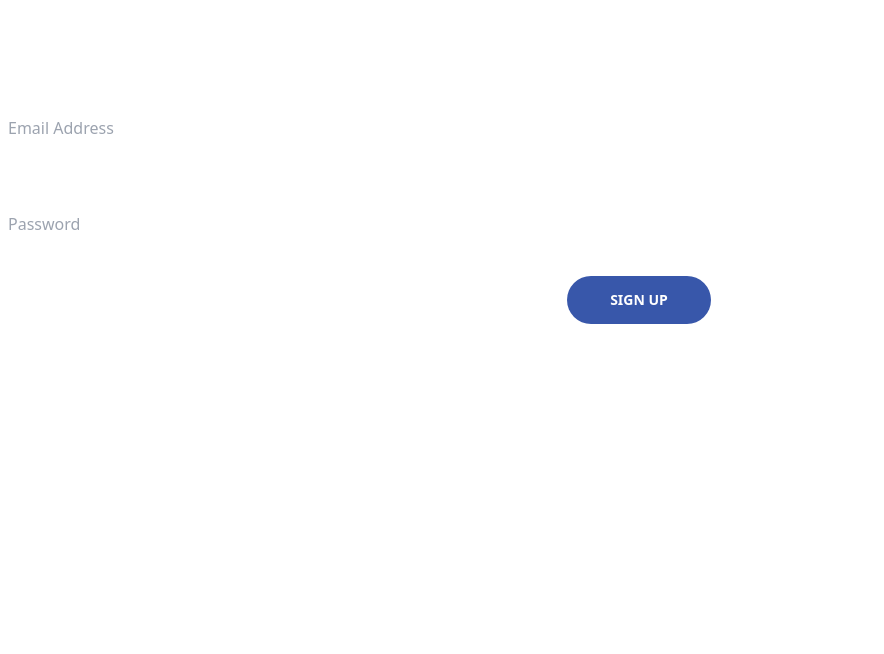
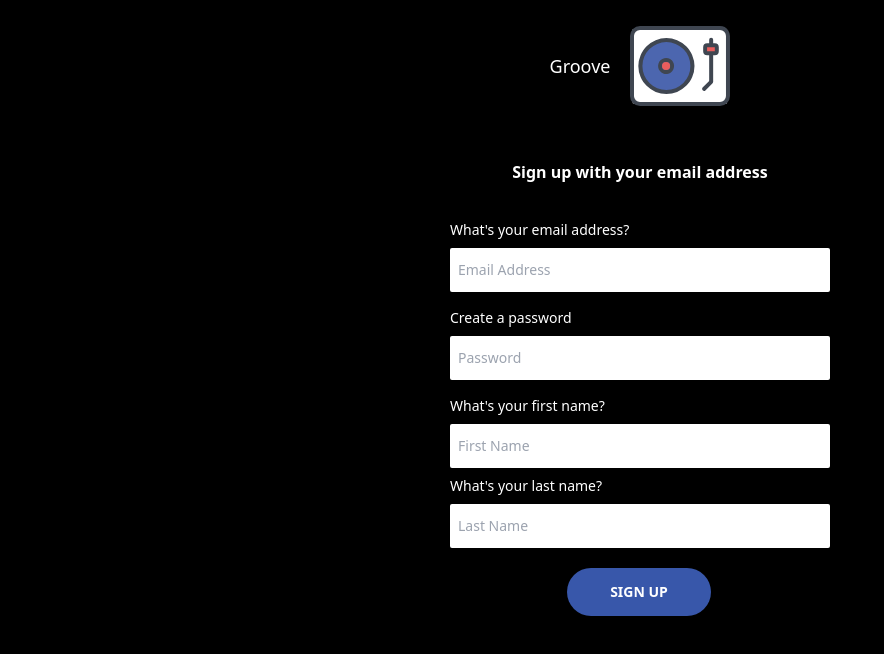
Before and after one commit to jessicsw/Groove, a Next.js app: page /signup in a window 1280 px wide. Shown: the top 654 px of the page, without its empty margins (0-884 px from the left). Built offline with nearby package versions, Linux system fonts and the light colour scheme; what easy-peasy would draw is missing.

Commit message:
Added css to login and sign up pages

```diff
--- a/components/AuthForm.tsx
+++ b/components/AuthForm.tsx
@@ -1,7 +1,6 @@
 import { useState } from "react";
 import { useRouter } from "next/router";
-import { auth } from "../lib/mutations";
-import { Divider } from "@mui/material";
+import { loginAuth, signUpAuth } from "../lib/mutations";
 import Image from "next/image";
 
 const AuthForm = ({ mode }: { mode: "login" | "signup" }) => {
@@ -16,7 +15,10 @@ const AuthForm = ({ mode }: { mode: "login" | "signup" }) => {
     e.preventDefault();
     setIsLoading(true);
 
-    const user = await auth(mode, { email, password });
+    const user =
+      mode === "login"
+        ? await loginAuth(mode, { email, password })
+        : await signUpAuth(mode, { email, password, firstName, lastName });
 
     setIsLoading(false);
     router.push("/");
@@ -24,8 +26,10 @@ const AuthForm = ({ mode }: { mode: "login" | "signup" }) => {
 
   return (
     <div className="h-full w-full text-white">
-      <div className="p-5 text-center text-base font-semibold ">
-        To continue, log in to Groove.
+      <div className="p-7 text-center text-base font-semibold ">
+        {mode === "login"
+          ? "To continue, log in to Groove."
+          : "Sign up with your email address"}
       </div>
       <form
         id={mode}
@@ -33,7 +37,7 @@ const AuthForm = ({ mode }: { mode: "login" | "signup" }) => {
         className="flex w-full flex-col items-center justify-center"
       >
         <label className="m-2 flex w-full flex-col" htmlFor="email">
-          Email Address
+          {mode === "login" ? "Email Address" : `What's your email address?`}
           <input
             id="email"
             onChange={(e) => setEmail(e.target.value)}
@@ -44,7 +48,7 @@ const AuthForm = ({ mode }: { mode: "login" | "signup" }) => {
           />
         </label>
         <label className="m-2 flex w-full flex-col" htmlFor="password">
-          Password
+          {mode === "login" ? "Password" : "Create a password"}
           <input
             id="password"
             onChange={(e) => setPassword(e.target.value)}
@@ -54,6 +58,32 @@ const AuthForm = ({ mode }: { mode: "login" | "signup" }) => {
             name="password"
           />
         </label>
+        {mode === "signup" && (
+          <label className="mt-2 flex w-full flex-col" htmlFor="firstName">
+            What's your first name?
+            <input
+              id="firstName"
+              onChange={(e) => setFirstName(e.target.value)}
+              placeholder="First Name"
+              className="mt-2 w-full rounded-sm py-3 pl-2 text-black"
+              type="first name"
+              name="first name"
+            />
+          </label>
+        )}
+        {mode === "signup" && (
+          <label className="mt-2 flex w-full flex-col" htmlFor="lastName">
+            What's your last name?
+            <input
+              id="lastName"
+              onChange={(e) => setLastName(e.target.value)}
+              placeholder="Last Name"
+              className="mt-2 w-full rounded-sm py-3 pl-2 text-black"
+              type="last name"
+              name="last name"
+            />
+          </label>
+        )}
         <div className="mt-5 h-[50px] w-[146px]">
           <button
             disabled={isLoading}
--- a/lib/fetcher.ts
+++ b/lib/fetcher.ts
@@ -1,4 +1,4 @@
-export default async function fetcher(
+export async function fetcher(
   url: string,
   data: { email: string; password: string } | undefined
 ) {
@@ -16,3 +16,22 @@ export default async function fetcher(
     return res.json();
   });
 }
+
+export async function signUpFetcher(
+  url: string,
+  data: { email: string; password: string; firstName: string; lastName: string }
+) {
+  return await fetch(`${window.location.origin}/api${url}`, {
+    method: "POST",
+    credentials: "include",
+    headers: {
+      "Content-Type": "application/json",
+    },
+    body: JSON.stringify(data),
+  }).then((res) => {
+    if (res.status > 399 && res.status < 200) {
+      throw new Error();
+    }
+    return res.json();
+  });
+}
--- a/lib/hooks.ts
+++ b/lib/hooks.ts
@@ -1,5 +1,5 @@
 import useSWR from "swr";
-import fetcher from "./fetcher";
+import { fetcher } from "./fetcher";
 
 export const useMe = () => {
   const { data, error } = useSWR("/me", fetcher);
--- a/lib/mutations.ts
+++ b/lib/mutations.ts
@@ -1,8 +1,15 @@
-import fetcher from "./fetcher";
+import { fetcher, signUpFetcher } from "./fetcher";
 
-export const auth = (
-  mode: "login" | "signup",
+export const loginAuth = (
+  mode: string,
   body: { email: string; password: string }
 ) => {
   return fetcher(`/${mode}`, body);
 };
+
+export const signUpAuth = (
+  mode: string,
+  body: { email: string; password: string; firstName: string; lastName: string }
+) => {
+  return signUpFetcher(`/${mode}`, body);
+};
--- a/pages/login.tsx
+++ b/pages/login.tsx
@@ -10,7 +10,7 @@ const LogIn = () => {
       <div className="flex items-center justify-center">
         <div className="pr-5 text-lg">Groove</div>
         <Image
-          className="py-5"
+          className="py-4"
           src="/logo.svg"
           alt="groove logo"
           width="100"
--- a/pages/signup.tsx
+++ b/pages/signup.tsx
@@ -1,7 +1,24 @@
 import AuthForm from "../components/AuthForm";
+import Image from "next/image";
 
 const SignUp = () => {
-  return <AuthForm mode="signup" />;
+  return (
+    <div className="h-screen w-screen bg-black text-sm text-white">
+      <div className="flex items-center justify-center">
+        <div className="pr-5 text-lg">Groove</div>
+        <Image
+          className="py-4"
+          src="/logo.svg"
+          alt="groove logo"
+          width="100"
+          height="100"
+        />
+      </div>
+      <div className="m-auto w-[380px]">
+        <AuthForm mode="signup" />
+      </div>
+    </div>
+  );
 };
 
 SignUp.auth = true;
```
Also changed, not shown: lib/auth.ts (+0 -35 lines).
